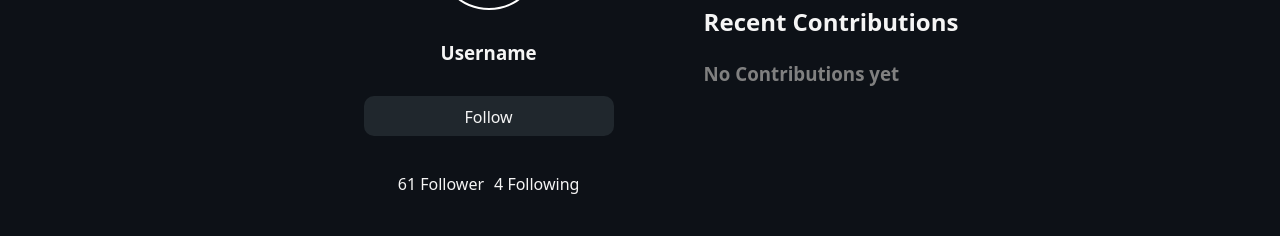
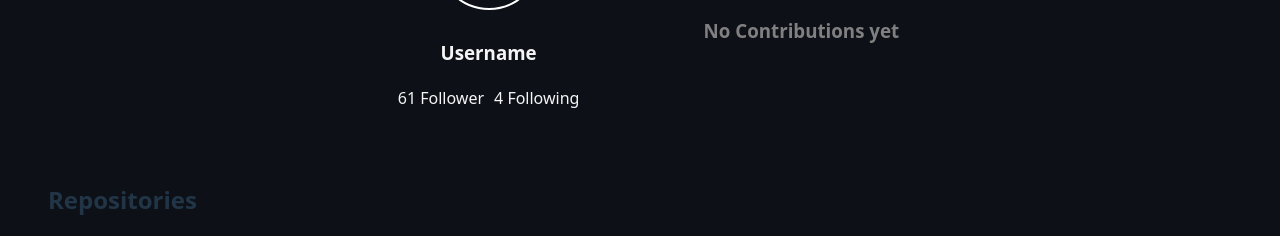
Before and after one commit to PREMKUMARDUDI/GitNest, a React (Vite) app in the folder frontend/: page /profile in a window 1280 px wide. Shown: the part 216-452 px from the top of the page. Built offline with nearby package versions, Linux system fonts and the light colour scheme; no server answers; sample sign-in values are in the browser's storage.

Commit message:
modified Profile.jsx for new user with no repositories

```diff
--- a/frontend/src/components/user/Profile.jsx
+++ b/frontend/src/components/user/Profile.jsx
@@ -76,7 +76,6 @@ const Profile = () => {
             <div className="name">
               <h3 style={{ textAlign: "center" }}>{userDetails.username}</h3>
             </div>
-            <button className="follow-btn">Follow</button>
             <div className="follower">
               <p>{Math.floor(Math.random() * 50) + 20} Follower</p>
               <p>{Math.floor(Math.random() * 10) + 1} Following</p>
--- a/frontend/src/components/user/profile.css
+++ b/frontend/src/components/user/profile.css
@@ -61,6 +61,7 @@
   height: 30px;
   gap: 10px;
   margin: 10px auto;
+  margin-top: -1rem;
 }
 
 .heat-map-section img {
```
